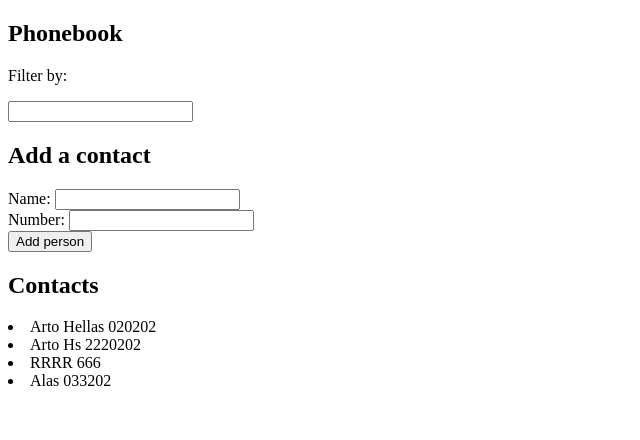
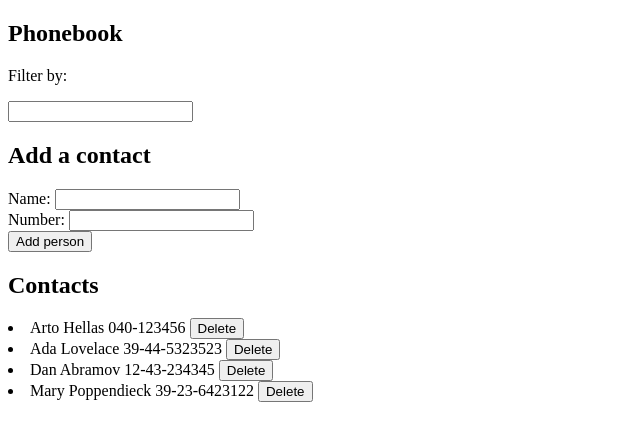
Before and after one commit to ranven/fullstackopen, a React (Vite) app in the folder osa2/puhelinluettelo/: page / in a window 1280 px wide. Shown: the top 440 px of the page, without its empty margins (0-640 px from the left). Built offline with nearby package versions, Linux system fonts and the light colour scheme; data requests are answered from the project's data file.

Commit message:
Tasks 2.11-2.15

```diff
--- /dev/null
+++ b/osa2/puhelinluettelo/db.json
@@ -0,0 +1,24 @@
+{
+  "persons": [
+    {
+      "name": "Arto Hellas",
+      "number": "040-123456",
+      "id": 1
+    },
+    {
+      "name": "Ada Lovelace",
+      "number": "39-44-5323523",
+      "id": 2
+    },
+    {
+      "name": "Dan Abramov",
+      "number": "12-43-234345",
+      "id": 3
+    },
+    {
+      "name": "Mary Poppendieck",
+      "number": "39-23-6423122",
+      "id": 4
+    }
+  ]
+}
--- a/osa2/puhelinluettelo/package.json
+++ b/osa2/puhelinluettelo/package.json
@@ -7,9 +7,11 @@
     "dev": "vite",
     "build": "vite build",
     "lint": "eslint . --ext js,jsx --report-unused-disable-directives --max-warnings 0",
-    "preview": "vite preview"
+    "preview": "vite preview",
+    "server": "json-server -p3001 --watch db.json"
   },
   "dependencies": {
+    "axios": "^1.5.0",
     "react": "^18.2.0",
     "react-dom": "^18.2.0"
   },
@@ -21,6 +23,7 @@
     "eslint-plugin-react": "^7.32.2",
     "eslint-plugin-react-hooks": "^4.6.0",
     "eslint-plugin-react-refresh": "^0.4.3",
+    "json-server": "^0.17.3",
     "vite": "^4.4.5"
   }
 }
--- a/osa2/puhelinluettelo/src/App.jsx
+++ b/osa2/puhelinluettelo/src/App.jsx
@@ -1,33 +1,63 @@
-import { useState } from "react";
-import { Person } from "./components/Person";
+import { useEffect, useState } from "react";
 import { ContactForm } from "./components/Form";
 import { Filter, FilteredContacts } from "./components/Filter";
+import contactService from "./services/contacts";
+import axios from "axios";
 
 const App = () => {
-  const [persons, setPersons] = useState([
-    { name: "Arto Hellas", number: "020202" },
-    { name: "Arto Hs", number: "2220202" },
-    { name: "RRRR", number: "666" },
-    { name: "Alas", number: "033202" },
-  ]);
+  const [persons, setPersons] = useState([]);
   const [newName, setNewName] = useState("");
   const [newNumber, setNewNumber] = useState("");
   const [newFilter, setNewFilter] = useState("");
 
-  const addPerson = (event) => {
+  useEffect(() => {
+    axios.get("http://localhost:3001/persons").then((res) => {
+      setPersons(res.data);
+    });
+  }, []);
+
+  const addContact = (event) => {
     event.preventDefault();
     const newPerson = {
       name: newName,
       number: newNumber,
     };
-    if (persons.some((p) => p.name === newPerson.name)) {
-      console.log(newPerson);
-      alert(`${newName} is already added to phonebook`);
+
+    const existing = persons.findIndex(
+      (p) => p.name.toLowerCase() === newPerson.name.toLowerCase()
+    );
+
+    if (existing > 0) {
+      if (
+        window.confirm(
+          `${newPerson.name} is already added to phonebook, replace the old number with a new one?`
+        )
+      ) {
+        contactService
+          .updateContact(persons[existing].id, newPerson)
+          .then((updatedContact) => {
+            setPersons(
+              persons.map((p) =>
+                p.id !== persons[existing].id ? p : updatedContact
+              )
+            );
+          });
+      }
     } else {
-      setPersons(persons.concat(newPerson));
+      contactService.createContact(newPerson).then((newContact) => {
+        setPersons(persons.concat(newContact));
+      });
     }
     setNewName("");
     setNewNumber("");
+  };
+
+  const deleteContact = (name, id) => {
+    if (window.confirm(`Delete ${name}?`)) {
+      contactService.deleteContact(id).then(() => {
+        setPersons(persons.filter((p) => p.id !== id));
+      });
+    }
   };
 
   const handleNameChange = (event) => {
@@ -48,14 +78,18 @@ const App = () => {
       <Filter filter={newFilter} onFilterChange={handleFilterChange}></Filter>
       <h2>Add a contact</h2>
       <ContactForm
-        addPerson={addPerson}
+        addContact={addContact}
         newName={newName}
         handleNameChange={handleNameChange}
         newNumber={newNumber}
         handleNumberChange={handleNumberChange}
       ></ContactForm>
       <h2>Contacts</h2>
-      <FilteredContacts persons={persons} filter={newFilter}></FilteredContacts>
+      <FilteredContacts
+        persons={persons}
+        filter={newFilter}
+        handleDelete={deleteContact}
+      ></FilteredContacts>
     </div>
   );
 };
--- a/osa2/puhelinluettelo/src/components/Filter.jsx
+++ b/osa2/puhelinluettelo/src/components/Filter.jsx
@@ -7,7 +7,7 @@ export const Filter = ({ filter, onFilterChange }) => (
   </>
 );
 
-export const FilteredContacts = ({ filter, persons }) => (
+export const FilteredContacts = ({ filter, persons, handleDelete }) => (
   <>
     {persons
       .filter(
@@ -17,12 +17,15 @@ export const FilteredContacts = ({ filter, persons }) => (
       )
       .map((person) => {
         return (
-          <Person
-            name={person.name}
-            number={person.number}
-            id={person.name}
-            key={person.name}
-          ></Person>
+          <>
+            <Person
+              name={person.name}
+              number={person.number}
+              id={person.id}
+              key={person.name}
+              handleDelete={handleDelete}
+            ></Person>
+          </>
         );
       })}
   </>
--- a/osa2/puhelinluettelo/src/components/Form.jsx
+++ b/osa2/puhelinluettelo/src/components/Form.jsx
@@ -1,12 +1,12 @@
 export const ContactForm = ({
-  addPerson,
+  addContact,
   newName,
   handleNameChange,
   newNumber,
   handleNumberChange,
 }) => (
   <>
-    <form onSubmit={addPerson}>
+    <form onSubmit={addContact}>
       <div>
         Name: <input onChange={handleNameChange} value={newName} />
       </div>
--- a/osa2/puhelinluettelo/src/components/Person.jsx
+++ b/osa2/puhelinluettelo/src/components/Person.jsx
@@ -1,7 +1,8 @@
-export const Person = ({ name, number, id }) => {
+export const Person = ({ name, number, id, handleDelete }) => {
   return (
     <li key={id}>
-      {name} {number}
+      {name} {number}{" "}
+      <button onClick={() => handleDelete(name, id)}>Delete</button>
     </li>
   );
 };
--- /dev/null
+++ b/osa2/puhelinluettelo/src/services/contacts.jsx
@@ -0,0 +1,30 @@
+import axios from "axios";
+const baseUrl = "http://localhost:3001/persons";
+
+const getAllContacts = () => {
+  return axios.get(baseUrl);
+};
+
+const createContact = (newContact) => {
+  const req = axios.post(baseUrl, newContact);
+  return req.then((res) => res.data);
+};
+
+const updateContact = (id, newContact) => {
+  const req = axios.put(`${baseUrl}/${id}`, newContact);
+  return req.then((res) => res.data);
+};
+
+const deleteContact = (id) => {
+  const req = axios.delete(`${baseUrl}/${id}`);
+  return req.then((res) => res.data);
+};
+
+const contactService = {
+  getAllContacts,
+  createContact,
+  updateContact,
+  deleteContact,
+};
+
+export default contactService;
```
Also changed, not shown: 2 other files (tests, documents, lock files or other folders).
